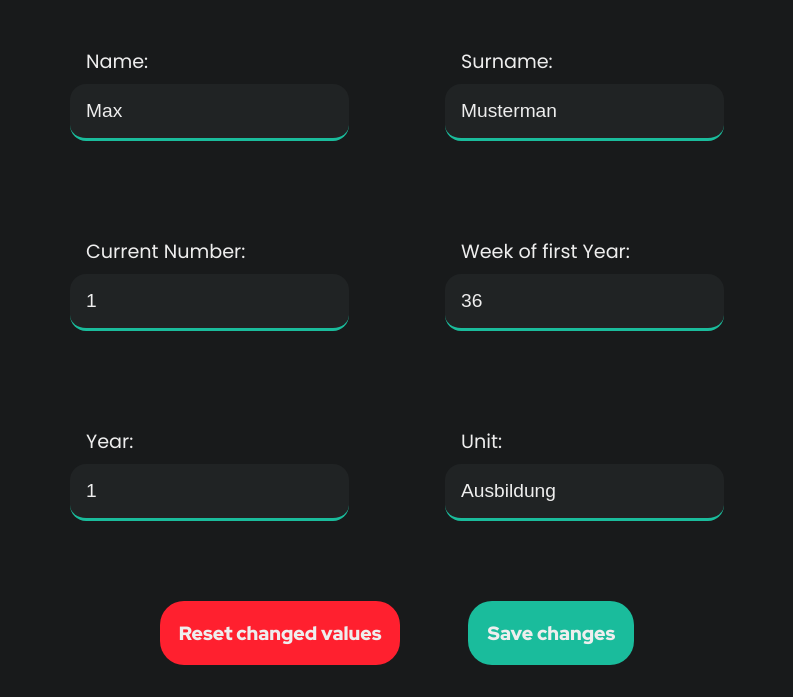
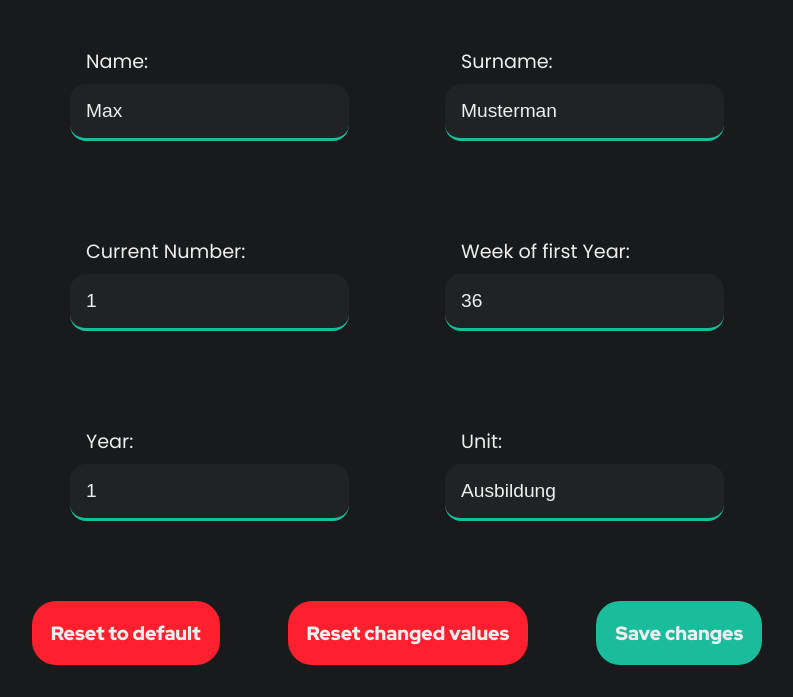
Before and after one commit to TheCoder777/Report-Booklet-Writer, a Flask app: page /settings in a window 1280 px wide. Shown: the part 411-1108 px from the top of the page, without its empty margins (243-1036 px from the left). Run offline with Flask 2, Linux system fonts and the light colour scheme; parts of the project's set-up code (start-up, migrations or seed data) failed here and were passed over.

Commit message:
implemented config to default reset

```diff
--- a/confighandler.py
+++ b/confighandler.py
@@ -75,9 +75,9 @@ def add_config_nr():
 
 def reset_config():
     # default values
-    kw = 36
-    nr = 1
-    year = 1
+    kw = "36"
+    nr = "1"
+    year = "1"
     surname = "Musterman"
     name = "Max"
     unit = "Ausbildung"
--- a/server.py
+++ b/server.py
@@ -72,7 +72,16 @@ def settings():
 def get_new_config():
     if request.method == "POST":
         data = dict(request.form.copy())
-        del data["submit"]
+
+        try:
+            if data["hard_reset"]:
+                confighandler.reset_config()
+                new_data = confighandler.parse_config()
+                return render_template("settings.html", data=new_data, action="success_reset")
+        except KeyError:
+            del data["submit"]
+        except:
+            print(pdfhandler.Error_msg.UNKNOWN_ERR)
         try:
             confighandler.update_config(data)
             new_data = confighandler.parse_config()
@@ -82,7 +91,7 @@ def get_new_config():
             return render_template("settings.html", data=data, action="fail")
         except:
             print(pdfhandler.Error_msg.UNKNOWN_ERR)
-
+            return render_template("settings.html", data=data, action="fail")
 
 if __name__ == "__main__":
     HOST='localhost'
--- a/templates/settings.html
+++ b/templates/settings.html
@@ -32,6 +32,10 @@
         <div class="bodybody" style="color:var(--warning-color);">
             <p class="simple_header">Failed to write config!</p>
         </div>
+        {% elif action == "success_reset": %}
+        <div class="bodybody" style="color:var(--accent-color);">
+            <p class="simple_header">Successfully reseted config to default!</p>
+        </div>
         {% else: %}
         <div class="bodybody">
             <p class="simple_header">Here you can edit your config:</p>
@@ -65,6 +69,7 @@
                 </div>
             </div>
             <div class="buttons">
+                <input class="secondary_button" type="submit" name="hard_reset" value="Reset to default">
                 <input class="secondary_button" type="reset" name="reset" value="Reset changed values" form=configform>
                 <input class="button" type="submit" name="submit" value="Save changes" form=configform>
             </div>
```
